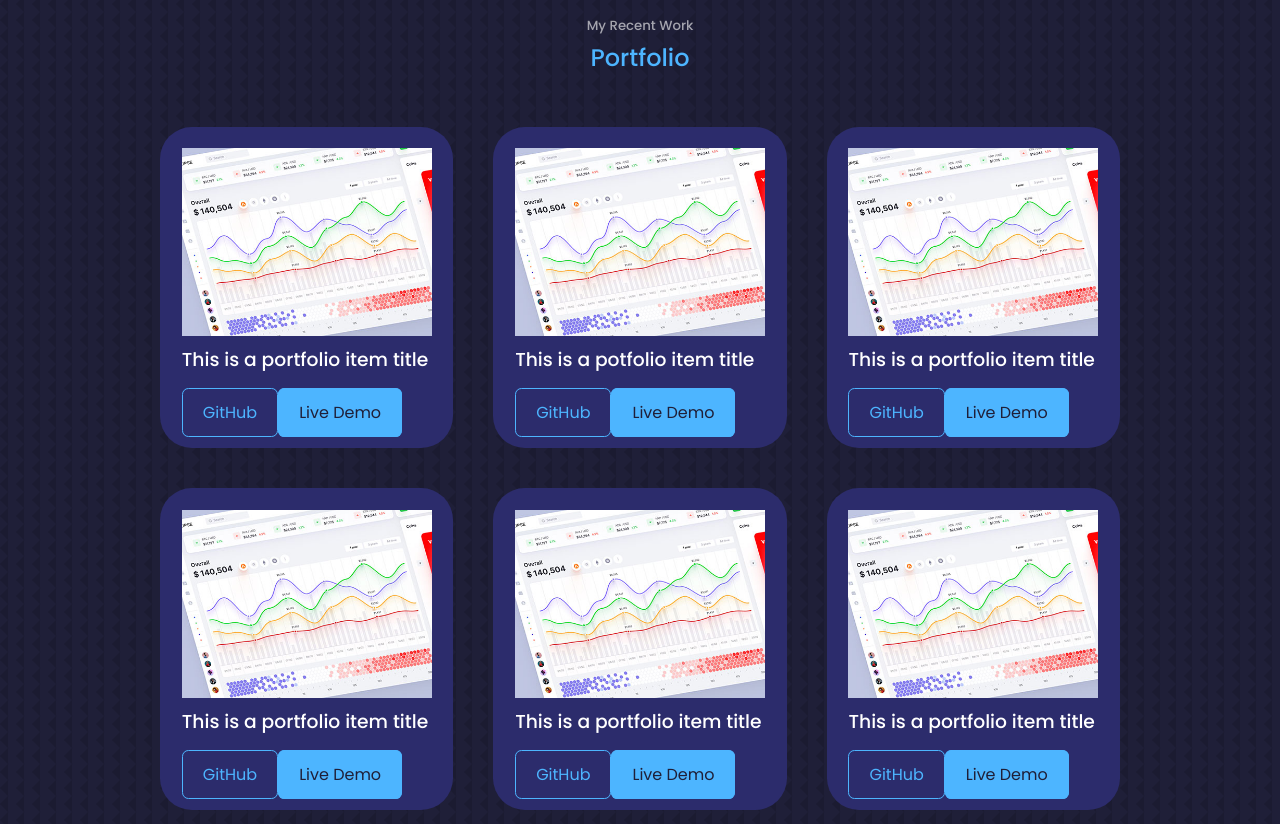
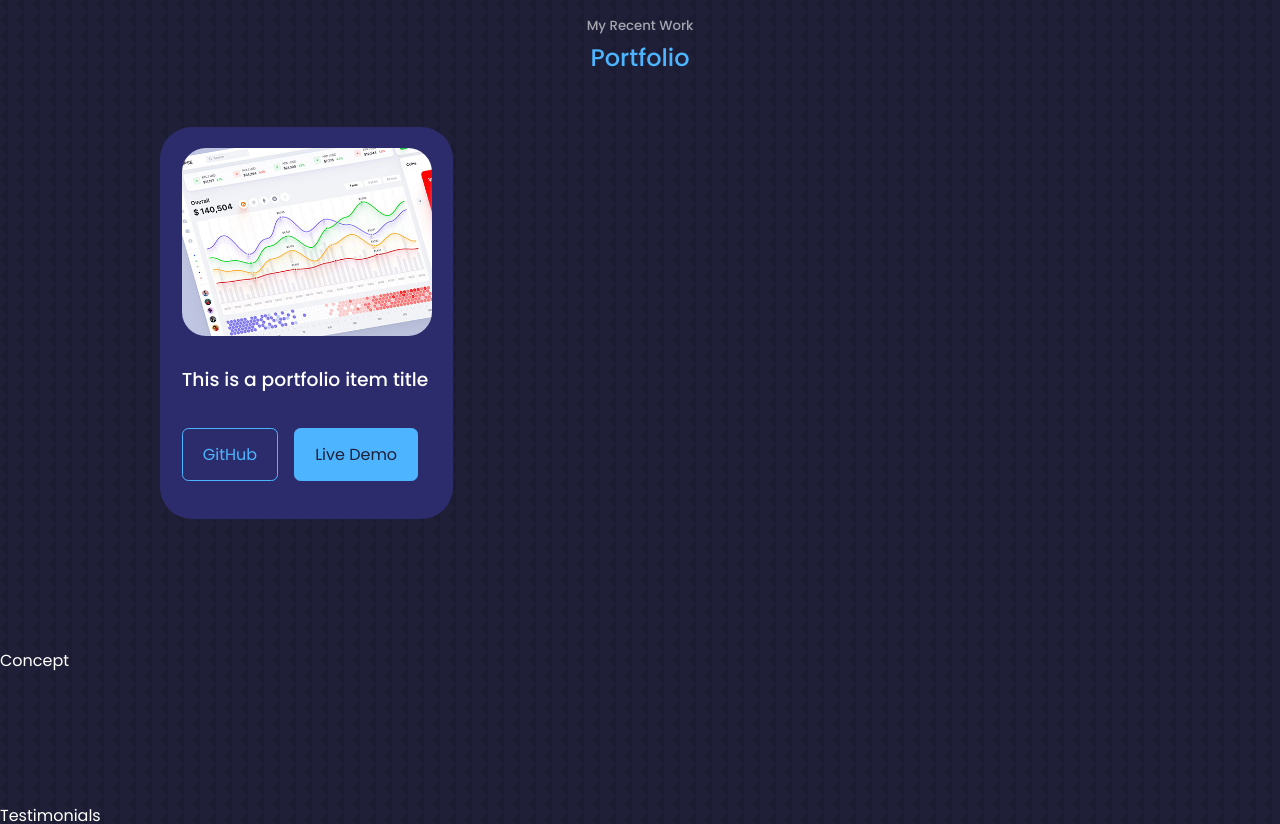
Before and after one commit to eddie1397/React-Portfolio, a React (Create React App) app: page / in a window 1280 px wide. Shown: the part 3540-4364 px from the top of the page. Built offline with nearby package versions, Linux system fonts and the light colour scheme.

Commit message:
changes before map

```diff
--- a/src/components/portfolio/Portfolio.jsx
+++ b/src/components/portfolio/Portfolio.jsx
@@ -21,52 +21,10 @@ function Portfolio() {
             <img src={IMG1} alt="Project 1 Image" />
           </div>
           <h3>This is a portfolio item title</h3>
-          <a href="https://github.com" className='btn' target='_blank'>GitHub</a>
-          <a href="https://dribble.com" className='btn btn-primary' target='_blank'>Live Demo</a>
-        </article>
-
-        <article className='portfolio__item'>
-          <div className="portfolio__item-image">
-            <img src={IMG1} alt="Project 1 Image" />
+          <div className='portfolio__item-cta'>
+            <a href="https://github.com" className='btn' target='_blank'>GitHub</a>
+            <a href="https://dribble.com" className='btn btn-primary' target='_blank'>Live Demo</a>
           </div>
-          <h3>This is a potfolio item title</h3>
-          <a href="https://github.com" className='btn' target='_blank'>GitHub</a>
-          <a href="https://dribble.com" className='btn btn-primary' target='_blank'>Live Demo</a>
-        </article>
-
-        <article className='portfolio__item'>
-          <div className="portfolio__item-image">
-            <img src={IMG1} alt="Project 1 Image" />
-          </div>
-          <h3>This is a portfolio item title</h3>
-          <a href="https://github.com" className='btn' target='_blank'>GitHub</a>
-          <a href="https://dribble.com" className='btn btn-primary' target='_blank'>Live Demo</a>
-        </article>
-
-        <article className='portfolio__item'>
-          <div className="portfolio__item-image">
-            <img src={IMG1} alt="Project 1 Image" />
-          </div>
-          <h3>This is a portfolio item title</h3>
-          <a href="https://github.com" className='btn' target='_blank'>GitHub</a>
-          <a href="https://dribble.com" className='btn btn-primary' target='_blank'>Live Demo</a>
-        </article>
-
-        <article className='portfolio__item'>
-          <div className="portfolio__item-image">
-            <img src={IMG1} alt="Project 1 Image" />
-          </div>
-          <h3>This is a portfolio item title</h3>
-          <a href="https://github.com" className='btn' target='_blank'>GitHub</a>
-          <a href="https://dribble.com" className='btn btn-primary' target='_blank'>Live Demo</a>
-        </article>
-        <article className='portfolio__item'>
-          <div className="portfolio__item-image">
-            <img src={IMG1} alt="Project 1 Image" />
-          </div>
-          <h3>This is a portfolio item title</h3>
-          <a href="https://github.com" className='btn' target='_blank'>GitHub</a>
-          <a href="https://dribble.com" className='btn btn-primary' target='_blank'>Live Demo</a>
         </article>
       </div>
     </section>
--- a/src/components/portfolio/portfolio.css
+++ b/src/components/portfolio/portfolio.css
@@ -17,17 +17,38 @@
     background: transparent;
 }
 
-.portfolio__item > h3 {
-    padding-top: 0.5rem;
-    padding-bottom: 1.5rem;
+.portfolio__item-image {
+    border-radius: 1.5rem;
+    overflow: hidden;
 }
+
+/* ADDED TO ADD SPACE IN BETWEEN PORFOLIO IMAGE, ITEM AND BUTTON  */
+.portfolio__item h3 {
+    /* padding-top: 0.5rem;
+    padding-bottom: 1.5rem; */
+    margin: 1.8rem 0 2rem;
+}
+
+.portfolio__item-cta {
+    display: flex;
+    gap: 1rem;
+    margin-bottom: 1rem;
+
+}
+
 
 /* +++++++++++++++++++++++  MEDIA QUERIES (MEDIUM DEVICES)  +++++++++++++++++++++++ */
 @media  screen and (max-width: 1024px) {
-
+    .portfolio__container {
+        grid-template-columns: 1fr 1fr;
+        gap: 1.2rem;
+    }
 }
 
 /* +++++++++++++++++++++++  MEDIA QUERIES (SMALL DEVICES)  +++++++++++++++++++++++ */
 @media  screen and (max-width: 600px) {
-
+    .portfolio__container {
+        grid-template-columns: 1fr;
+        gap: 1rem;
+    }
 }
```
